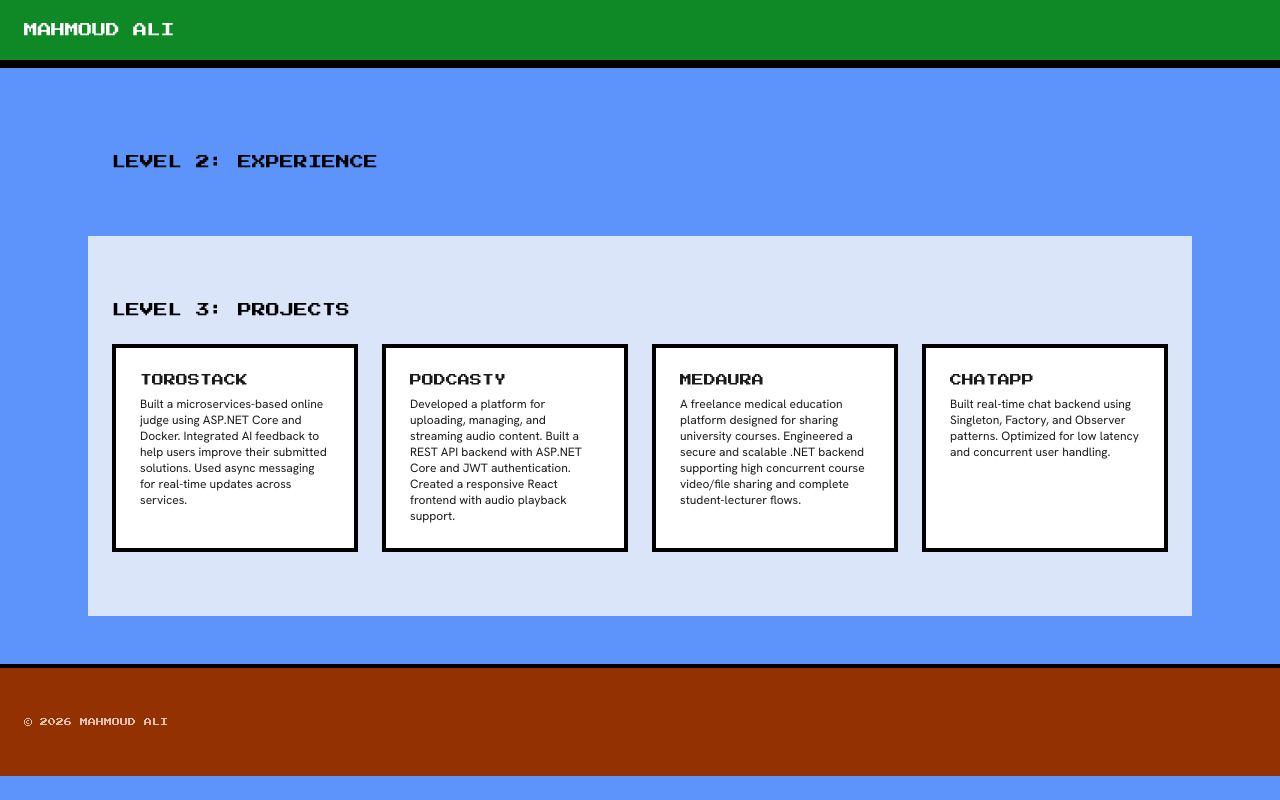
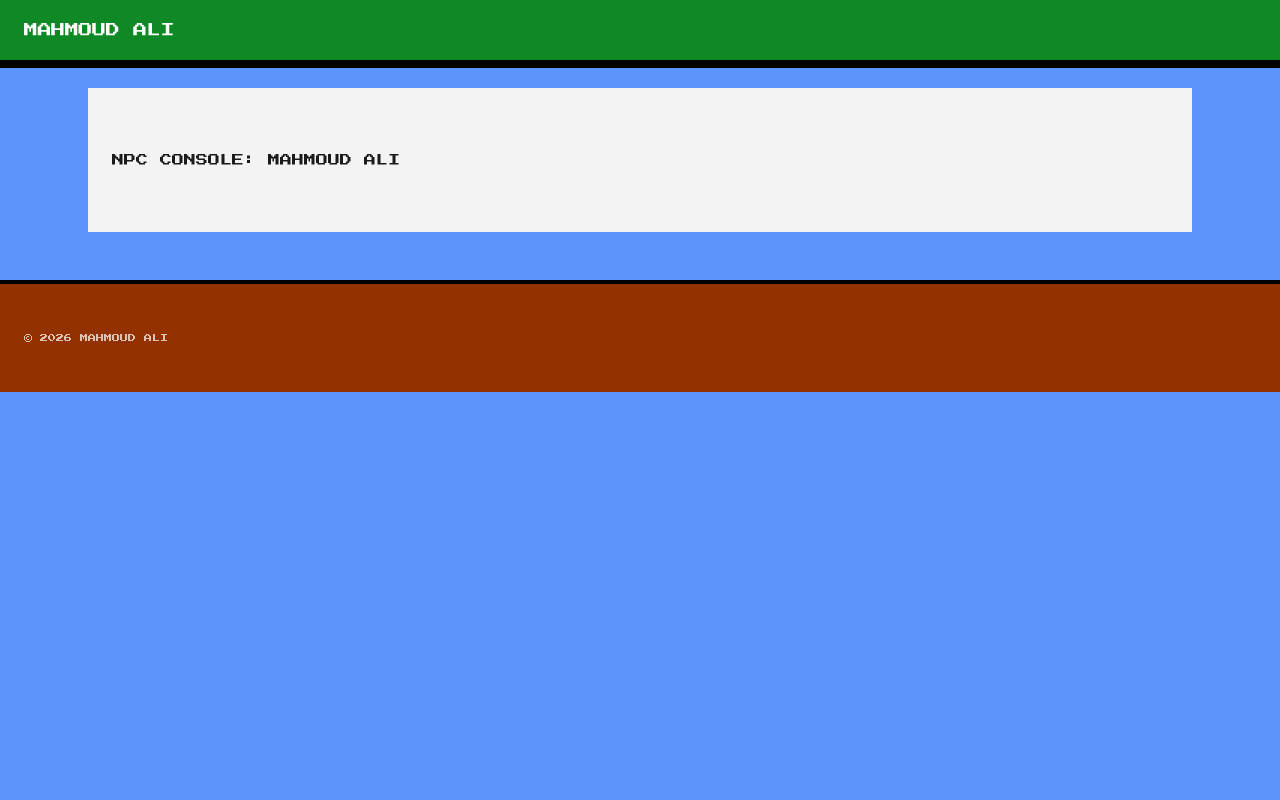
Before and after one commit to Ma7EG/ma7-portfolio, a React (Vite) app: page / in a window 1280 px wide. Built offline with nearby package versions, Linux system fonts and the light colour scheme.

Commit message:
feat: integrate 8-bit RPG NPC interactive chatbox

```diff
--- a/src/App.tsx
+++ b/src/App.tsx
@@ -1,12 +1,13 @@
 import React, { useState } from "react";
-import { INITIAL_QUESTS, INITIAL_STATS, GAME_PROJECTS } from "./utils/gameData";
-import { Quest, CharacterStats } from "./types";
+import { INITIAL_QUESTS, INITIAL_STATS } from "./utils/gameData";
+import { Quest, CharacterStats, ChatMessage } from "./types";
 export default function App() {
   const [score, setScore] = useState(999900);
   const [xp, setXp] = useState(0);
   const [skillPoints, setSkillPoints] = useState(3);
   const [quests, setQuests] = useState<Quest[]>(INITIAL_QUESTS);
   const [stats, setStats] = useState<CharacterStats>(INITIAL_STATS);
+  const [messages, setMessages] = useState<ChatMessage[]>([]);
 
   return (
     <div className="bg-[#5C94FC] text-[#1b1b1b] min-h-screen pb-16 md:pb-0 font-body-md relative overflow-hidden select-none">
@@ -14,19 +15,8 @@ export default function App() {
         <h1 className="font-press-start text-xs md:text-sm tracking-tight text-white select-none">MAHMOUD ALI</h1>
       </header>
       <main className="max-w-6xl mx-auto px-6 pt-6">
-        <section className="py-16 px-6" id="work">
-          <h2 className="font-press-start text-xs md:text-sm text-black">LEVEL 2: EXPERIENCE</h2>
-        </section>
-        <section className="py-16 px-6 bg-[#dae5f9]" id="projects">
-          <h2 className="font-press-start text-xs md:text-sm text-black">LEVEL 3: PROJECTS</h2>
-          <div className="grid grid-cols-1 md:grid-cols-2 lg:grid-cols-4 gap-6 mt-6">
-            {GAME_PROJECTS.map((project) => (
-              <div key={project.id} className="bg-white p-6 border-4 border-black">
-                <h3 className="font-press-start text-xs">{project.title}</h3>
-                <p className="text-xs mt-2">{project.description}</p>
-              </div>
-            ))}
-          </div>
+        <section className="py-16 px-6 bg-[#f3f3f3]" id="chat">
+          <h3 className="font-press-start text-xs">NPC CONSOLE: MAHMOUD ALI</h3>
         </section>
       </main>
       <footer className="border-t-4 border-black bg-[#943100] text-white py-12 px-6 relative mt-12">
```
